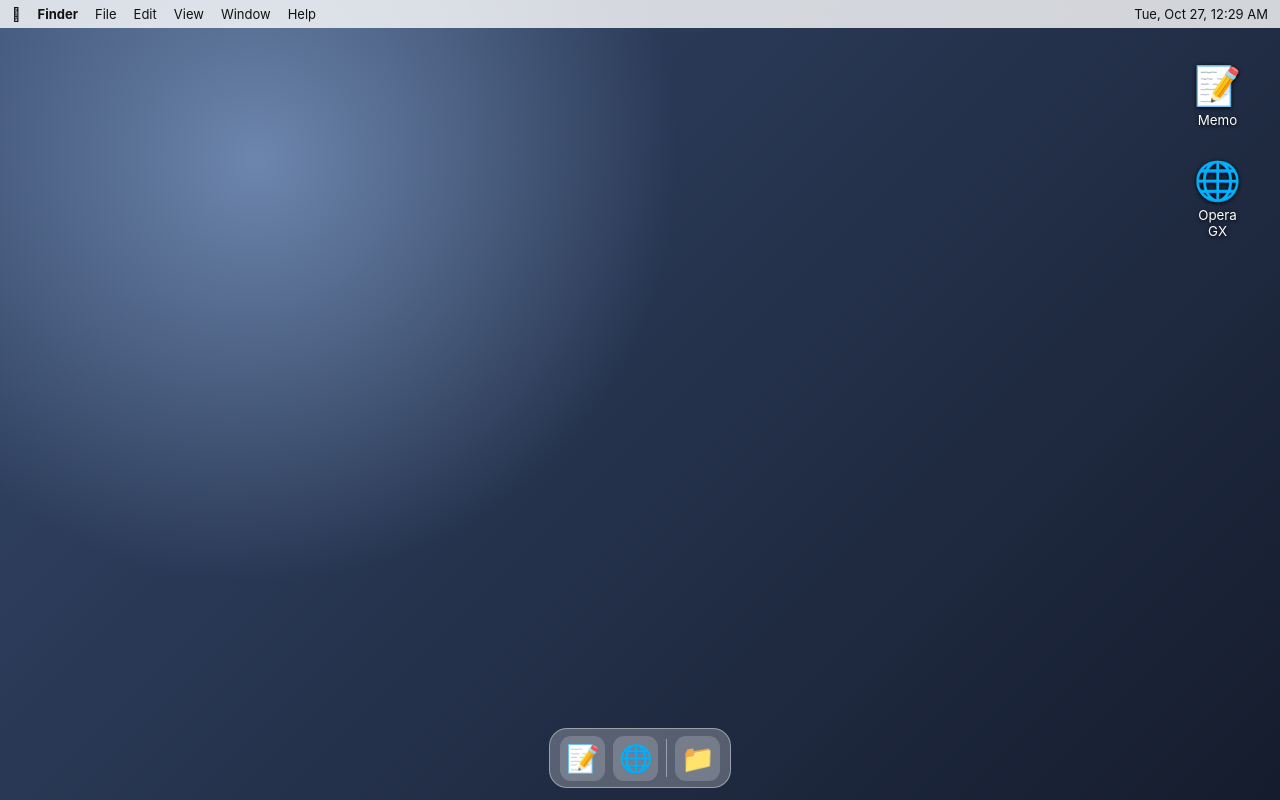
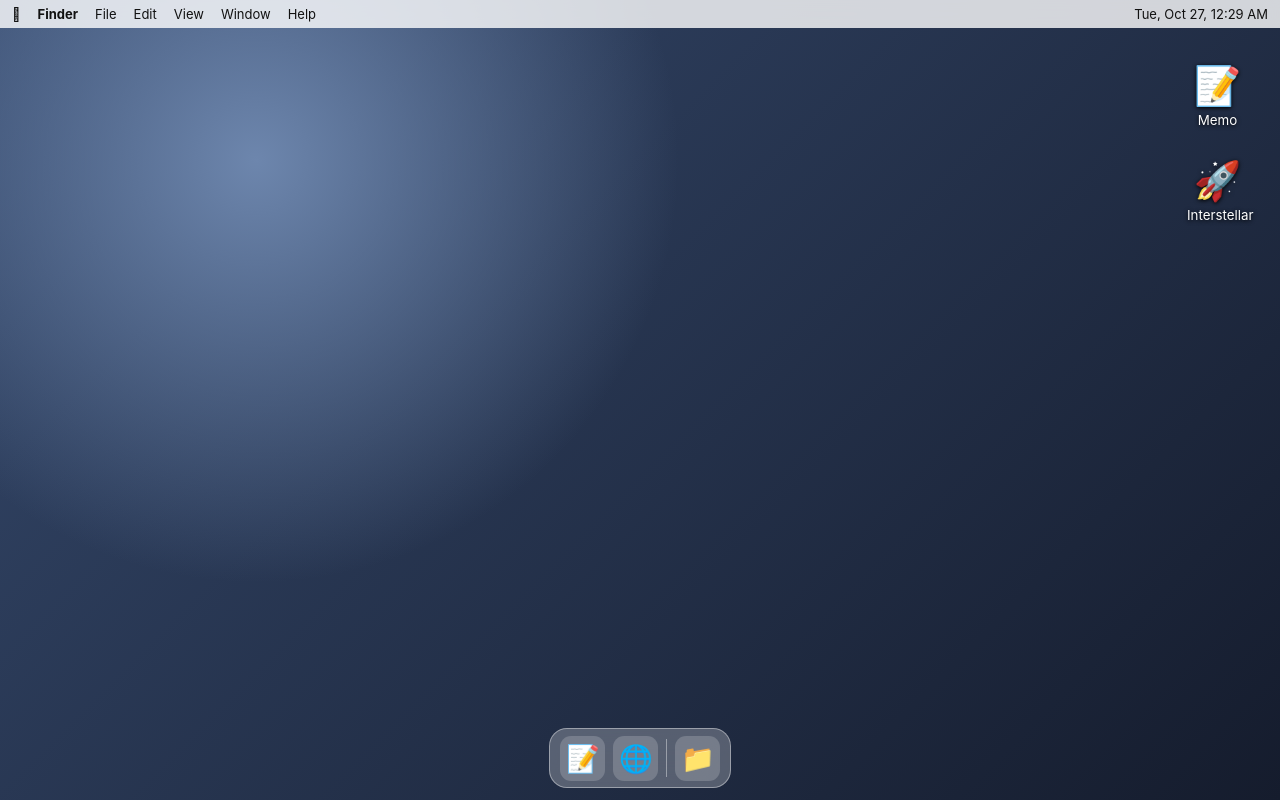
Before and after one commit to haruakinahimsigma/ppos, a plain HTML site: page index.html in a window 1280 px wide. Drawn offline with Linux system fonts and the light colour scheme.

Commit message:
Add Interstellar browser and set default site

```diff
--- a/index.html
+++ b/index.html
@@ -3,7 +3,7 @@
 <head>
   <meta charset="UTF-8">
   <meta name="viewport" content="width=device-width, initial-scale=1.0">
-  <title>PPOS</title>
+  <title>PPOS — Interstellar Browser</title>
   <link rel="stylesheet" href="style.css">
 </head>
 
@@ -28,8 +28,8 @@
       </button>
 
       <button class="desktop-icon" onclick="openWindow('browserWindow')">
-        <span>🌐</span>
-        Opera GX
+        <span>🚀</span>
+        Interstellar
       </button>
     </div>
 
@@ -106,14 +106,14 @@
           <button class="maximize" onclick="maximizeWindow('browserWindow')"></button>
         </div>
 
-        <strong>Opera GX</strong>
+        <strong>Interstellar Browser</strong>
 
       </div>
 
       <div class="browser-tabs">
 
         <div class="browser-tab active">
-          🌐 Proxy
+          🚀 Interstellar
         </div>
 
         <button onclick="newTab()">＋</button>
@@ -128,22 +128,23 @@
 
         <input
           id="addressBar"
-          value="https://iwannapoop.up.railway.app"
+          value="https://iwannapoop676767.up.railway.app"
           onkeydown="addressKey(event)"
         >
 
         <button onclick="navigate()">Go</button>
+        <button onclick="openExternal()" title="Open site in a new tab">↗</button>
 
       </div>
 
       <iframe
         id="browserFrame"
-        src="https://iwannapoop.up.railway.app"
+        src="https://iwannapoop676767.up.railway.app"
         allowfullscreen>
       </iframe>
 
-      <div class="browser-status">
-        Opera GX
+      <div class="browser-status" id="browserStatus">
+        Interstellar • Ready
       </div>
 
     </section>
```
